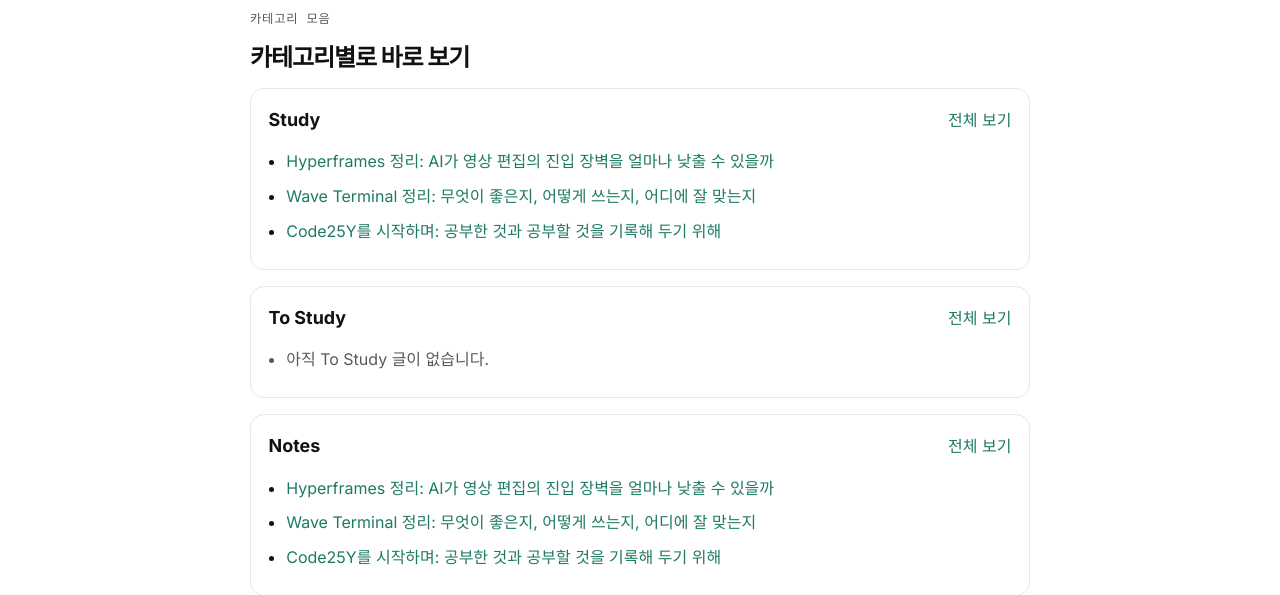
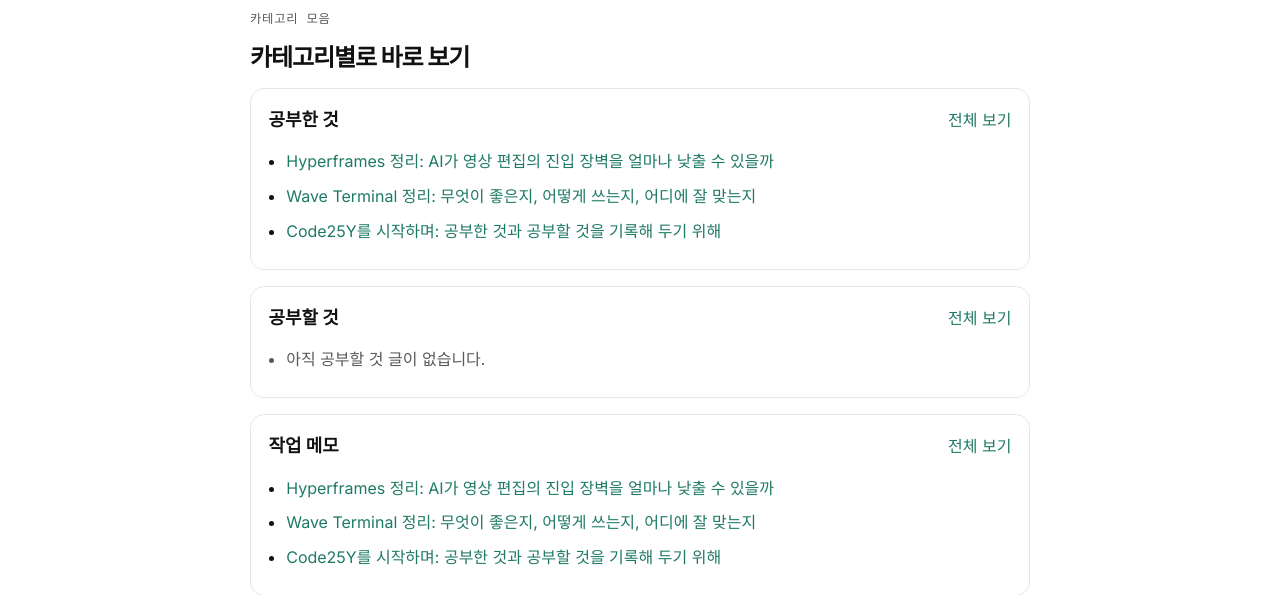
Before and after one commit to songseungyul/Code25Y, a Jekyll site: the page built from index.md, in a window 1280 px wide and 900 px high, scrolled down 2051 px. Shown: the part 151-746 px from the top of the window. Built offline with Jekyll 4.4.1, drawn with Linux system fonts in a browser that asks for light colours.

Commit message:
Localize homepage collection labels

```diff
--- a/_layouts/home.html
+++ b/_layouts/home.html
@@ -111,7 +111,7 @@ layout: default
     <div class="collection-grid">
       <article class="collection-card">
         <div class="collection-header">
-          <h3>Study</h3>
+          <h3>공부한 것</h3>
           <a class="collection-more" href="{{ '/study/' | relative_url }}">전체 보기</a>
         </div>
         <ul class="mini-list">
@@ -121,14 +121,14 @@ layout: default
               <li><a href="{{ post.url | relative_url }}">{{ post.title }}</a></li>
             {% endfor %}
           {% else %}
-            <li class="muted-item">아직 Study 글이 없습니다.</li>
+            <li class="muted-item">아직 공부한 것 글이 없습니다.</li>
           {% endif %}
         </ul>
       </article>
 
       <article class="collection-card">
         <div class="collection-header">
-          <h3>To Study</h3>
+          <h3>공부할 것</h3>
           <a class="collection-more" href="{{ '/to-study/' | relative_url }}">전체 보기</a>
         </div>
         <ul class="mini-list">
@@ -138,14 +138,14 @@ layout: default
               <li><a href="{{ post.url | relative_url }}">{{ post.title }}</a></li>
             {% endfor %}
           {% else %}
-            <li class="muted-item">아직 To Study 글이 없습니다.</li>
+            <li class="muted-item">아직 공부할 것 글이 없습니다.</li>
           {% endif %}
         </ul>
       </article>
 
       <article class="collection-card">
         <div class="collection-header">
-          <h3>Notes</h3>
+          <h3>작업 메모</h3>
           <a class="collection-more" href="{{ '/notes/' | relative_url }}">전체 보기</a>
         </div>
         <ul class="mini-list">
@@ -155,7 +155,7 @@ layout: default
               <li><a href="{{ post.url | relative_url }}">{{ post.title }}</a></li>
             {% endfor %}
           {% else %}
-            <li class="muted-item">아직 Notes 글이 없습니다.</li>
+            <li class="muted-item">아직 작업 메모 글이 없습니다.</li>
           {% endif %}
         </ul>
       </article>
```
